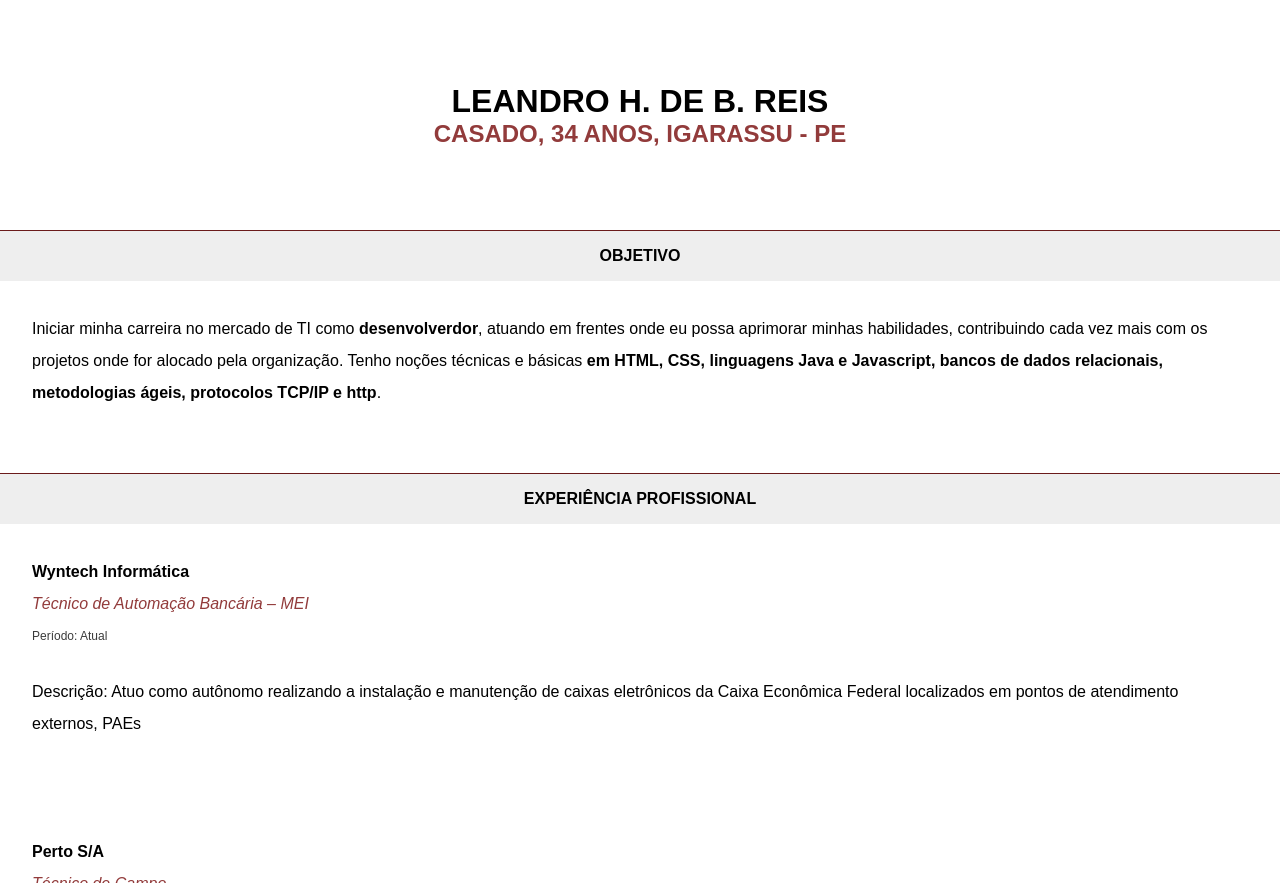
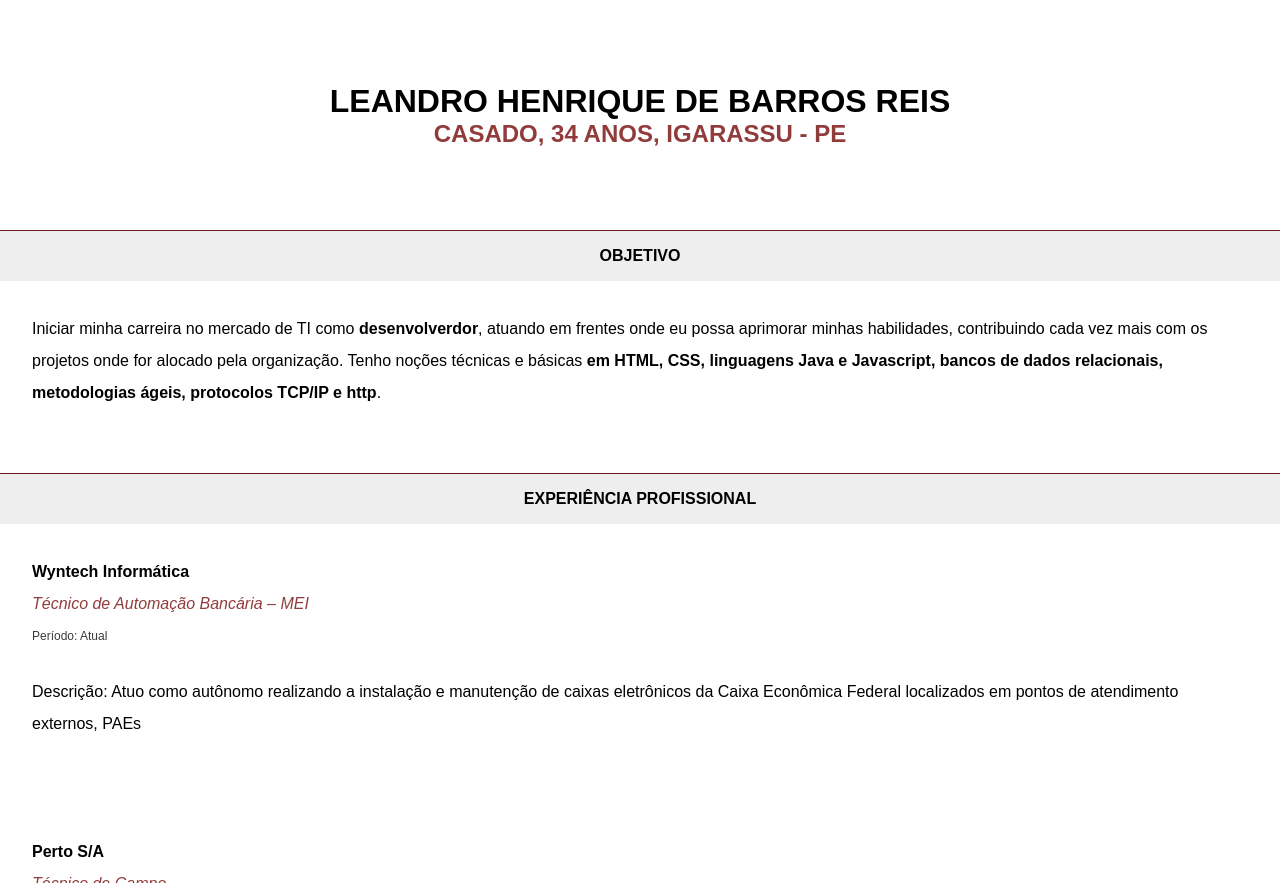
Before and after one commit to leoBarrosDev/FrontEnd, a plain HTML site: page index.html in a window 1280 px wide. Shown: the part 1090-1973 px from the top of the page. Drawn offline with Linux system fonts and the light colour scheme.

Commit message:
Teste de edição

```diff
--- a/index.html
+++ b/index.html
@@ -19,7 +19,7 @@
             <img class="foto-perfil" src="img/foto_perfil.jpg" alt="Foto de Leandro Reis">
         </div>
         <div class="flex" id="nome-resumo">
-            <h1 class="uppercase">Leandro H. de B. Reis</h1>
+            <h1 class="uppercase">Leandro Henrique de Barros Reis</h1>
             <p class="resumo-pessoal uppercase">
                 Casado, 34 anos, Igarassu - PE
             </p>
```
